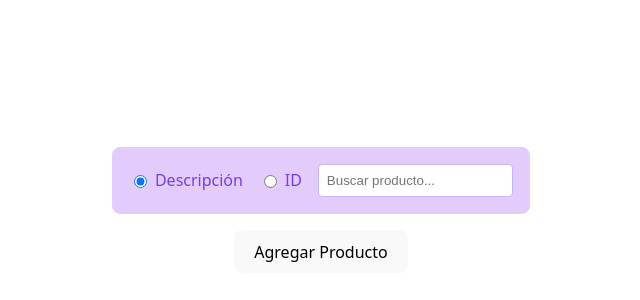
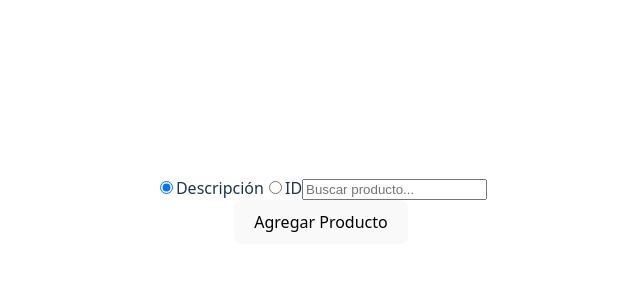
Before and after one commit to Darian-Balde/pv_tp4_Grupo16, a React (Vite) app in the folder ListaProdu/: page / in a window 1280 px wide. Shown: the part 190-490 px from the top of the page, without its empty margins (319-959 px from the left). Built offline with nearby package versions, Linux system fonts and the light colour scheme.

Commit message:
feat: Eliminada importación de SearchBar.css y archivo CSS para evitar errores

```diff
--- a/ListaProdu/src/components/SearchBar.css
+++ /dev/null
@@ -1,31 +0,0 @@
-.search-bar {
-  display: flex;
-  align-items: center;
-  gap: 1rem;
-  margin-bottom: 1rem;
-  background-color: #e3ccfc; /* lila claro */
-  padding: 1rem;
-  border-radius: 8px;
-  border: 1px solid #e0d0ff;
-}
-
-.search-bar label {
-  display: flex;
-  align-items: center;
-  gap: 0.3rem;
-  color: #7c3aed; /* lila oscuro */
-}
-
-.search-input {
-  padding: 0.5rem;
-  border: 1px solid #c4b5fd;
-  border-radius: 4px;
-  flex: 1;
-  outline: none;
-  transition: border 0.3s ease;
-}
-
-.search-input:focus {
-  border-color: #a78bfa;
-  box-shadow: 0 0 0 2px #c084fc55;
-}
--- a/ListaProdu/src/components/SearchBar.jsx
+++ b/ListaProdu/src/components/SearchBar.jsx
@@ -1,9 +1,8 @@
 import React from 'react'
-import './SearchBar.css'
 
 const SearchBar = ({ searchType, setSearchType, searchQuery, setSearchQuery }) => {
   return (
-    <div className="search-bar">
+    <div className="search-bar"> {/* La clase "search-bar" seguirá estando, pero no tendrá estilos aplicados desde un archivo CSS */}
       <label>
         <input
           type="radio"
```
